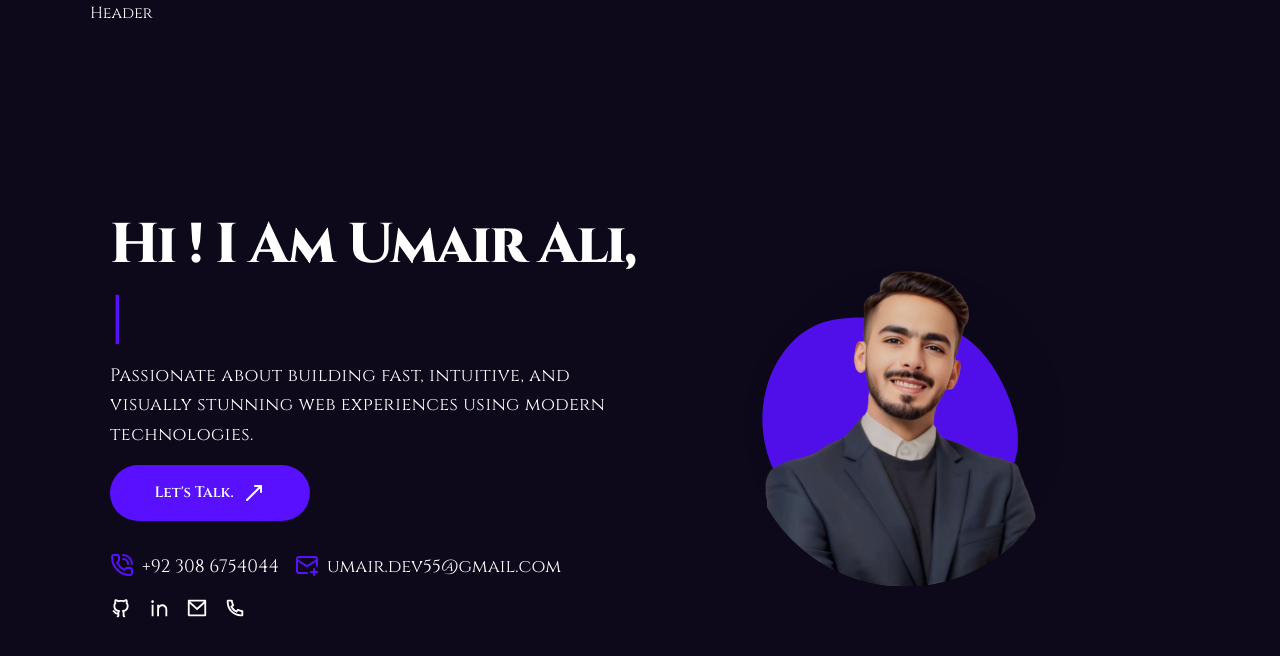
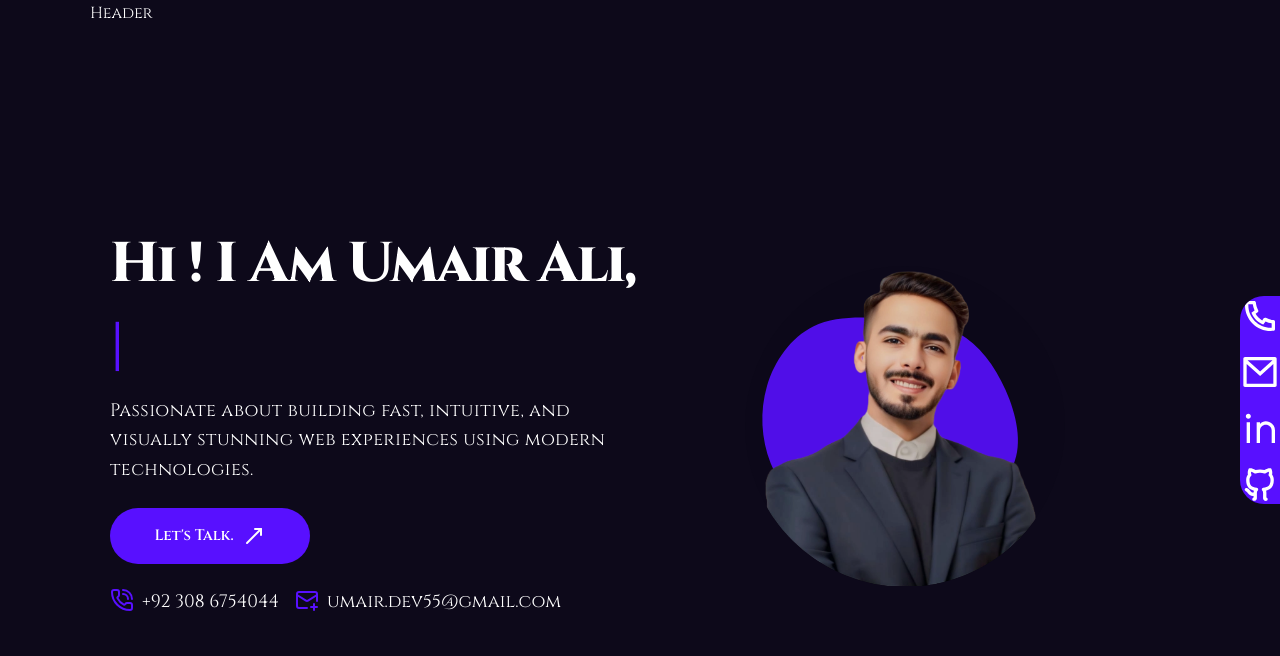
Before and after one commit to Umair-dev55/umair-ali-dev, a Next.js app: page / in a window 1280 px wide. Shown: the top 656 px of the page. Built offline with nearby package versions, Linux system fonts and the light colour scheme.

Commit message:
save changes

```diff
--- a/src/app/(Pages)/page.js
+++ b/src/app/(Pages)/page.js
@@ -18,7 +18,7 @@ const Home = () => {
     >
       <div className="grid p-5 sm:grid-cols-2 min-h-screen place-items-center">
         <div className="text-center md:text-left">
-          <div className="*:pb-4">
+          <div className="flex justify-evenly flex-col items-center md:items-start gap-6">
             <h1 className="h1">
               Hi ! I Am Umair Ali,
               <br />
@@ -42,7 +42,7 @@ const Home = () => {
               web experiences using modern technologies.
             </p>
             {/* button center in small and left in large */}
-            <button className="  mb-4  min-w-full flex-x-center md:min-w-0">
+            <button className="min-w-full flex-x-center md:min-w-0">
               <div className="btn btn-lg btn-accent max-w-15  gap-2 ">
                 <span className="">Let's Talk.</span>
                 <MoveUpRight />
@@ -65,8 +65,11 @@ const Home = () => {
               </div>
             </div>
             {/* Socials */}
-            <div>
-              <Socials />
+            <div className="md:absolute top-1/2 right-0 transform -translate-y-1/2">
+              <Socials
+                containerStyles="flex gap-4 md:flex-col justify-center md:rounded-l-3xl md:bg-accent"
+                iconStyles=""
+              />
             </div>
           </div>
         </div>
--- a/src/app/Components/Socials.jsx
+++ b/src/app/Components/Socials.jsx
@@ -7,11 +7,16 @@ import {
   RiPhoneLine,
 } from "@remixicon/react";
 
-const socialsData = [
+const socials = [
   {
-    name: "GitHub",
-    icon: RiGithubLine,
-    link: "https://github.com/Umair-dev55",
+    name: "Phone",
+    icon: RiPhoneLine,
+    link: "tel:+923086754944",
+  },
+  {
+    name: "Email",
+    icon: RiMailLine,
+    link: "umair.dev55@gmail.com",
   },
   {
     name: "LinkedIn",
@@ -19,30 +24,25 @@ const socialsData = [
     link: "https://www.linkedin.com/in/umair-dev55",
   },
   {
-    name: "Email",
-    icon: RiMailLine,
-    link: "umair.dev55@gmail.com",
-  },
-  {
-    name: "Phone",
-    icon: RiPhoneLine,
-    link: "tel:+923086754944",
+    name: "GitHub",
+    icon: RiGithubLine,
+    link: "https://github.com/Umair-dev55",
   },
 ];
 
-const Socials = () => {
+const Socials = ({ containerStyles = "", iconStyles = "" }) => {
   return (
-    <div className="flex items-center gap-4">
-      {socialsData.map((item, index) => {
-        const Icon = item.icon;
+    <div className={`${containerStyles}`}>
+      {socials.map((icon, index) => {
+        const Icon = icon.icon;
         return (
           <Link
             key={index}
-            href={item.link}
+            href={icon.link}
             target="_blank"
-            className="hover:text-accent transition-all"
+            className={`${iconStyles}`}
           >
-            <Icon size={22} />
+            <Icon size={40} />
           </Link>
         );
       })}
```
